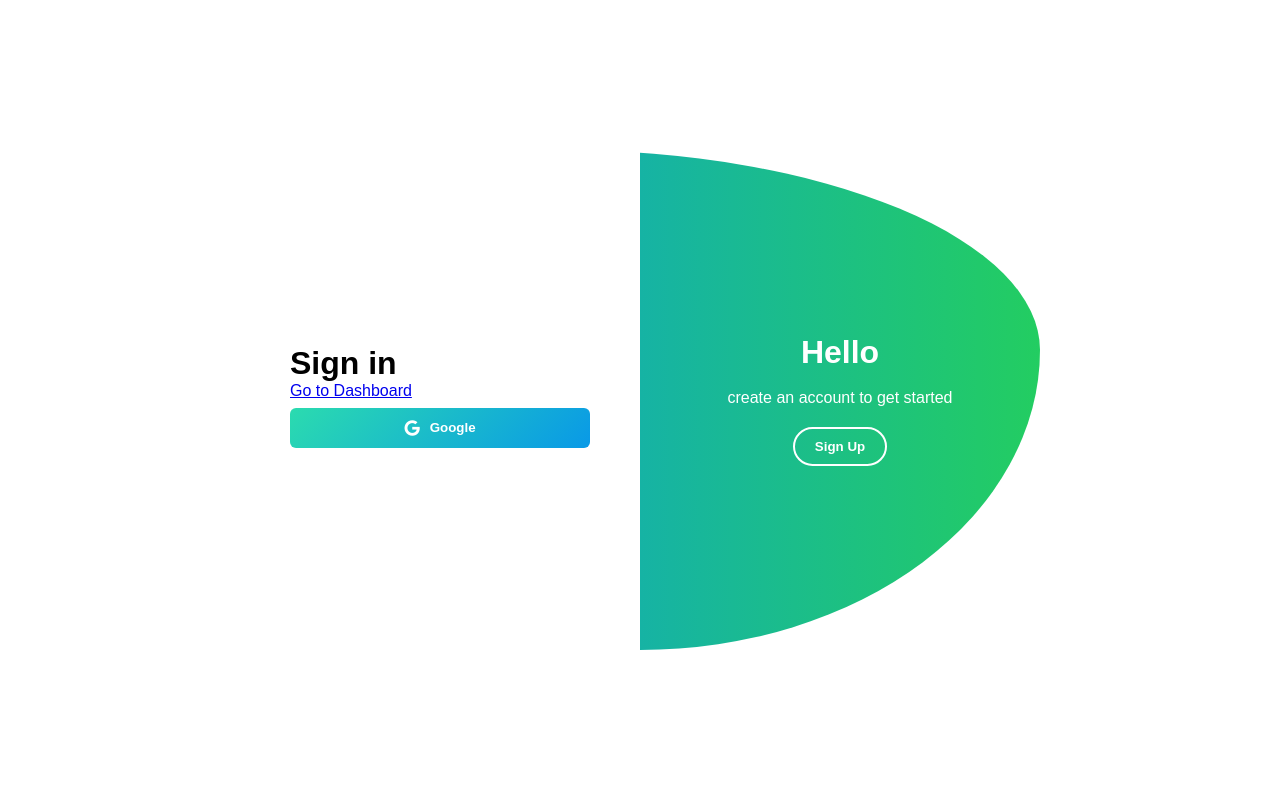
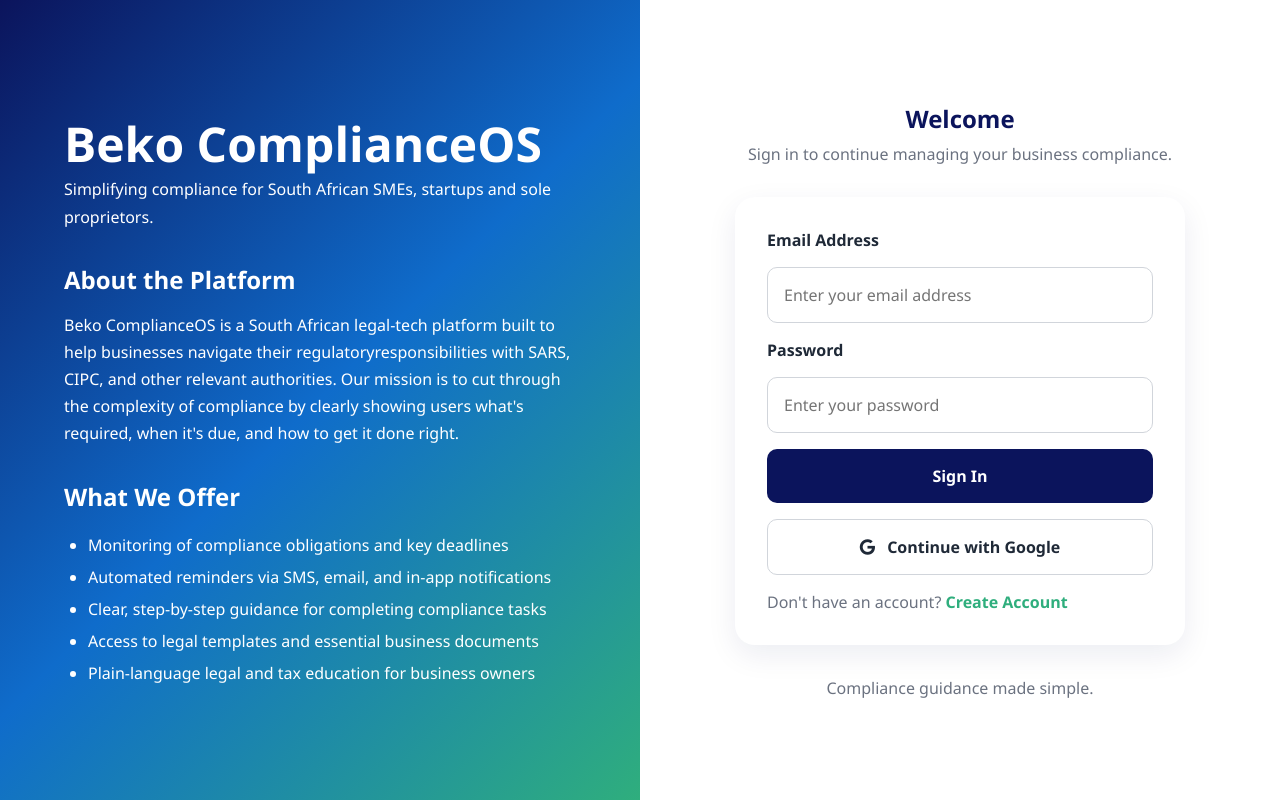
Before and after one commit to NkadimengKgothatso/Beko-Compliance-OS.WAP, a plain HTML site: page LOGIN_FILES/login.html in a window 1280 px wide. Drawn offline with Linux system fonts and the light colour scheme.

Commit message:
Refactor login and index pages: enhance layout, improve accessibility, and update styling for better user experience

```diff
--- a/LOGIN_FILES/login.css
+++ b/LOGIN_FILES/login.css
@@ -1,194 +1,261 @@
-/* RESET & BASE */
-* {
-    box-sizing: border-box;
-    font-family: Arial, sans-serif;
-    margin: 0;
-    padding: 0;
+:root{
+    --primary-blue:#0B145C;
+    --secondary-blue:#0F6CCB;
+    --primary-green:#57C84D;
+    --secondary-green:#2FAE7D;
+    --white:#FFFFFF;
+    --light-bg:#F5F8F7;
+    --text-dark:#1F2937;
+    --text-light:#6B7280;
 }
 
-body {
-
-    display: flex;
-    justify-content: center;
-    align-items: center;
-    height: 100vh;
+*{
+    margin:0;
+    padding:0;
+    box-sizing:border-box;
+    font-family:'Segoe UI', Tahoma, Geneva, Verdana, sans-serif;
 }
 
-/* MAIN CONTAINER */
-.container {
-    width: 800px;
-    max-width: 90%;
-    min-height: 500px;
-    position: relative;
-    overflow: hidden;
-    border-radius: 15px;
-    transition: transform 0.6s ease-in-out;
+body{
+    background:var(--light-bg);
 }
 
-/* FORMS */
-.form-container {
-    position: absolute;
-    top: 0;
-    height: 100%;
-    width: 50%;
-    transition: transform 0.6s ease-in-out, opacity 0.6s ease-in-out;
+.login-page{
+    min-height:100vh;
+    display:grid;
+    grid-template-columns:1fr 1fr;
 }
 
-.sign-in-container {
-    left: 0;
-    z-index: 2;
+/* WELCOME PANEL */
+
+.welcome-panel{
+    background:linear-gradient(
+        135deg,
+        var(--primary-blue),
+        var(--secondary-blue),
+        var(--secondary-green)
+    );
+    color:var(--white);
+    padding:4rem;
+    display:flex;
+    flex-direction:column;
+    justify-content:center;
+    gap:2rem;
 }
 
-.sign-up-container {
-    left: 0;
-    opacity: 0;
-    z-index: 1;
+.welcome-panel h1{
+    font-size:3rem;
+    font-weight:700;
 }
 
-/* ACTIVE STATE FOR FORM TOGGLE */
-.container.active .sign-in-container {
-    transform: translateX(-100%);
-    opacity: 0;
-    z-index: 1;
+.welcome-panel h2{
+    margin-bottom:1rem;
+    color:#ffffff;
 }
 
-.container.active .sign-up-container {
-    transform: translateX(0);
-    opacity: 1;
-    z-index: 5;
+.welcome-panel p{
+    line-height:1.7;
+    font-size:1rem;
 }
 
-/* FORM STYLING */
-form {
-    background: #fff;
-    display: flex;
-    flex-direction: column;
-    padding: 50px;
-    height: 100%;
-    justify-content: center;
-    transition: all 0.4s ease;
+.welcome-panel ul{
+    margin-left:1.5rem;
+    line-height:2;
 }
 
-input, select {
-    margin: 10px 0;
-    padding: 12px;
-    border-radius: 8px;
-    border: 1px solid #ddd;
-    font-size: 1rem;
-    width: 100%;
+/* LOGIN PANEL */
+
+.login-panel{
+    background:var(--white);
+    padding:4rem;
+    display:flex;
+    flex-direction:column;
+    justify-content:center;
+    align-items:center;
 }
 
-button {
-    margin-top: 20px;
-    padding: 12px;
-    border-radius: 20px;
-    border: none;
-    background: linear-gradient(135deg, rgb(43, 219, 175), #0999e7);
-    color: white;
-    font-weight: bold;
-    cursor: pointer;
-    transition: transform 0.3s ease, box-shadow 0.3s ease;
-    position: relative;
-    z-index: 10;
+.login-panel header{
+    text-align:center;
+    margin-bottom:2rem;
 }
 
-button:hover {
-    transform: translateY(-2px);
-    box-shadow: 0 5px 15px rgba(0,0,0,0.2);
+.login-panel h1{
+    color:var(--primary-blue);
+    margin-bottom:0.5rem;
 }
 
-/* OVERLAY CONTAINER */
-.overlay-container {
-    position: absolute;
-    top: 0;
-    left: 50%;
-    width: 50%;
-    height: 100%;
-    overflow: hidden;
-    z-index: 100;
+.login-panel p{
+    color:var(--text-light);
 }
 
-/* OVERLAY WITH FUN BORDER-RADIUS */
-.overlay {
-    background: linear-gradient(to right, #0999e7, #23cd61);
-    color: white;
-    position: relative;
-    left: -100%;
-    width: 200%;
-    height: 100%;
-    display: flex;
-    justify-content: center;
-    align-items: center;
-    transition: transform 0.6s ease-in-out, border-radius 1.5s ease-in-out;
-    border-radius: 40% 60% 50% 50% / 50% 40% 60% 50%;
+/* FORM */
+
+form{
+    width:100%;
+    max-width:450px;
+    display:flex;
+    flex-direction:column;
+    gap:1rem;
+    background:var(--white);
+    padding:2rem;
+    border-radius:20px;
+    box-shadow:0 10px 30px rgba(11,20,92,0.08);
 }
 
-/* ACTIVE STATE FOR OVERLAY SLIDE */
-.container.active .overlay {
-    transform: translateX(50%);
-    border-radius: 60% 40% 50% 30% / 30% 50% 60% 40%;
+label{
+    color:var(--text-dark);
+    font-weight:600;
 }
 
-/* OVERLAY PANELS */
-.overlay-panel {
-    width: 50%;
-    display: flex;
-    flex-direction: column;
-    align-items: center;
-    justify-content: center;
-    padding: 40px;
-    text-align: center;
+input{
+    padding:1rem;
+    border:1px solid #d1d5db;
+    border-radius:10px;
+    font-size:1rem;
+    transition:0.3s;
 }
 
-/* GHOST BUTTON */
-.ghost {
-    background: transparent;
-    border: 2px solid white;
-    cursor: pointer;
-    padding: 10px 20px;
-    border-radius: 20px;
-    font-weight: bold;
+input:focus{
+    outline:none;
+    border-color:var(--secondary-green);
+    box-shadow:0 0 0 3px rgba(47,174,125,0.15);
 }
 
-/* DIVIDER LINE */
-.divider {
-    margin: 15px 0;
-    text-align: center;
-    position: relative;
+button{
+    padding:1rem;
+    border:none;
+    border-radius:10px;
+    cursor:pointer;
+    font-size:1rem;
+    font-weight:600;
+    transition:0.3s;
 }
 
-.divider span {
-    background: #fff;
-    padding: 0 10px;
-    color: #777;
+/* SIGN IN BUTTON */
+
+button[type="submit"]{
+    background:var(--primary-blue);
+    color:white;
 }
 
-.divider::before {
-    content: "";
-    position: absolute;
-    width: 100%;
-    height: 1px;
-    background: #ccc;
-    top: 50%;
-    left: 0;
-    z-index: -1;
+button[type="submit"]:hover{
+    background:var(--secondary-blue);
 }
 
-/* SOCIAL LOGIN BUTTONS */
-.social-login button {
-    width: 100%;
-    margin: 8px 0;
-    padding: 12px;
-    border: none;
-    border-radius: 6px;
-    cursor: pointer;
-    font-weight: bold;
-    display: flex;
-    align-items: center;
-    justify-content: center;
-    gap: 10px;
+/* GOOGLE BUTTON */
+
+#googleLogin{
+    background:white;
+    color:var(--text-dark);
+    border:1px solid #d1d5db;
 }
 
-.social-login i {
-    font-size: 16px;
+#googleLogin:hover{
+    background:#f9fafb;
 }
+
+#googleLogin i{
+    margin-right:0.5rem;
+}
+
+/* LINKS */
+
+a{
+    color:var(--secondary-green);
+    text-decoration:none;
+    font-weight:600;
+}
+
+a:hover{
+    text-decoration:underline;
+}
+
+/* FOOTER */
+
+footer{
+    margin-top:2rem;
+    text-align:center;
+    color:var(--text-light);
+}
+
+/* RESPONSIVE */
+
+@media (max-width: 900px){
+
+    .login-page{
+        grid-template-columns:1fr;
+    }
+
+    .welcome-panel{
+        padding:2rem;
+    }
+
+    .login-panel{
+        padding:2rem;
+    }
+
+    .welcome-panel h1{
+        font-size:2.2rem;
+    }
+}
+
+.welcome-panel img{
+    width:250px;
+    margin-bottom:2rem;
+}
+
+/* FORM SWITCHING */
+
+.form-wrapper{
+    width:100%;
+    max-width:450px;
+    position:relative;
+}
+
+#loginForm,
+#signupForm{
+    width:100%;
+    display:flex;
+    flex-direction:column;
+    gap:1rem;
+    background:var(--white);
+    padding:2rem;
+    border-radius:20px;
+    box-shadow:0 10px 30px rgba(11,20,92,0.08);
+}
+
+#signupForm{
+    display:none;
+}
+
+/* SELECT */
+
+select{
+    padding:1rem;
+    border:1px solid #d1d5db;
+    border-radius:10px;
+    font-size:1rem;
+    background:white;
+}
+
+select:focus{
+    outline:none;
+    border-color:var(--secondary-green);
+    box-shadow:0 0 0 3px rgba(47,174,125,0.15);
+}
+
+/* GOOGLE SIGNUP BUTTON */
+
+#googleSignup{
+    background:white;
+    color:var(--text-dark);
+    border:1px solid #d1d5db;
+}
+
+#googleSignup:hover{
+    background:#f9fafb;
+}
+
+#googleSignup i{
+    margin-right:0.5rem;
+}
--- a/LOGIN_FILES/login.html
+++ b/LOGIN_FILES/login.html
@@ -3,61 +3,225 @@
 <head>
     <meta charset="UTF-8">
     <meta name="viewport" content="width=device-width, initial-scale=1.0">
-    <title>Beko Compliance OS - Login</title>
+    <title>Beko ComplianceOS - Welcome & Login</title>
+
     <link rel="stylesheet" href="login.css">
     <link rel="stylesheet" href="https://cdnjs.cloudflare.com/ajax/libs/font-awesome/6.5.0/css/all.min.css">
-    <link rel="manifest" href="manifest.json">
-    <meta name="theme-color" content="#3b4cca">
 </head>
 <body>
 
-<div class="container" id="container">
+<main class="login-page">
 
-    <!-- SIGN UP FORM -->
-    <div class="form-container sign-up-container">
-        <form id="signupForm">
-            <h1>Sign up </h1>
+    <!-- WELCOME SECTION -->
+    <section class="welcome-panel">
 
-            <div class="social-login">
-                <button type="button" id="googleSignup"><i class="fab fa-google"></i> Google</button>
+        <header>
+            <h1>Beko ComplianceOS</h1>
 
-            </div>
+            <p class="tagline">
+                Simplifying compliance for South African SMEs,
+                startups and sole proprietors.
+            </p>
+        </header>
+
+        <article>
+            <h2>About the Platform</h2>
+
+            <p>
+             Beko ComplianceOS is a South African legal-tech platform built to help businesses
+             navigate their regulatoryresponsibilities with SARS, CIPC, and other relevant authorities.
+              Our mission is to cut through the complexity of compliance by clearly showing users what's required,
+              when it's due, and how to get it done right.
+            </p>
 
 
+        </article>
+
+        <article>
+            <h2>What We Offer</h2>
+
+            <ul>
+                <li>Monitoring of compliance obligations and key deadlines</li>
+                <li>Automated reminders via SMS, email, and in-app notifications</li>
+                <li>Clear, step-by-step guidance for completing compliance tasks</li>
+                <li>Access to legal templates and essential business documents</li>
+                <li>Plain-language legal and tax education for business owners</li>
+            </ul>
+        </article>
+
+
+
+    </section>
+<section class="login-panel">
+
+    <header>
+        <h1>Welcome</h1>
+        <p>
+            Sign in to continue managing your business compliance.
+        </p>
+    </header>
+
+    <div class="form-wrapper">
+
+        <!-- LOGIN FORM -->
+        <form id="loginForm">
+
+            <label for="email">
+                Email Address
+            </label>
+
+            <input
+                type="email"
+                id="email"
+                name="email"
+                placeholder="Enter your email address"
+                required
+            >
+
+            <label for="password">
+                Password
+            </label>
+
+            <input
+                type="password"
+                id="password"
+                name="password"
+                placeholder="Enter your password"
+                required
+            >
+
+            <button type="submit">
+                Sign In
+            </button>
+
+            <button type="button" id="googleLogin">
+                <i class="fab fa-google"></i>
+                Continue with Google
+            </button>
+
+            <p>
+                Don't have an account?
+                <a href="#" id="showSignup">Create Account</a>
+            </p>
+
         </form>
+
+        <!-- SIGNUP FORM -->
+        <form id="signupForm">
+
+            <label for="fullName">
+                Full Name
+            </label>
+
+            <input
+                type="text"
+                id="fullName"
+                name="fullName"
+                placeholder="Enter your full name"
+                required
+            >
+
+            <label for="businessName">
+                Business Name
+            </label>
+
+            <input
+                type="text"
+                id="businessName"
+                name="businessName"
+                placeholder="Enter business name"
+                required
+            >
+
+            <label for="signupEmail">
+                Email Address
+            </label>
+
+            <input
+                type="email"
+                id="signupEmail"
+                name="signupEmail"
+                placeholder="Enter your email address"
+                required
+            >
+
+            <label for="phone">
+                Mobile Number
+            </label>
+
+            <input
+                type="tel"
+                id="phone"
+                name="phone"
+                placeholder="+27 XX XXX XXXX"
+                required
+            >
+
+            <label for="businessType">
+                Business Type
+            </label>
+
+            <select id="businessType" name="businessType" required>
+                <option value="">Select Business Type</option>
+                <option value="sole-proprietor">Sole Proprietor</option>
+                <option value="startup">Startup</option>
+                <option value="pty">Private Company (Pty) Ltd</option>
+                <option value="partnership">Partnership</option>
+                <option value="non-profit">Non-Profit Organisation</option>
+            </select>
+
+            <label for="signupPassword">
+                Password
+            </label>
+
+            <input
+                type="password"
+                id="signupPassword"
+                name="signupPassword"
+                placeholder="Create a password"
+                required
+            >
+
+            <label for="confirmPassword">
+                Confirm Password
+            </label>
+
+            <input
+                type="password"
+                id="confirmPassword"
+                name="confirmPassword"
+                placeholder="Confirm your password"
+                required
+            >
+
+            <button type="submit">
+                Create Account
+            </button>
+
+            <button type="button" id="googleSignup">
+                <i class="fab fa-google"></i>
+                Sign Up with Google
+            </button>
+
+            <p>
+                Already have an account?
+                <a href="#" id="showLogin">Sign In</a>
+            </p>
+
+        </form>
+
     </div>
 
-    <!-- SIGN IN FORM -->
-    <div class="form-container sign-in-container">
-        <form id="loginForm">
-            <h1>Sign in</h1>
-            <a href="../DASHBOARD_FILES/dashboard.html" class="btn">Go to Dashboard</a>
-            <div class="social-login">
-                <button type="button" id="googleLogin"><i class="fab fa-google"></i> Google</button>
-            </div>
+    <footer>
+        <p>
+            Compliance guidance made simple.
+        </p>
+    </footer>
 
+</section>
 
-        </form>
-    </div>
-
-    <!-- OVERLAY -->
-    <div class="overlay-container">
-        <div class="overlay">
-            <div class="overlay-panel overlay-left">
-                <h1>Welcome !</h1>
-                <p>Enter your details to login</p>
-                <button class="ghost" id="loginSwitch">Sign In</button>
-            </div>
-            <div class="overlay-panel overlay-right">
-                <h1>Hello</h1><br>
-                <p>create an account to get started</p>
-                <button class="ghost" id="registerSwitch">Sign Up</button>
-            </div>
-        </div>
-    </div>
-
-</div>
-
+</main>
 <script src="login.js"></script>
 </body>
+
 </html>
```
Also changed, not shown: LOGIN_FILES/login.js (+47 -24 lines), index.css (+2 -26 lines), index.html (+0 -4 lines).
